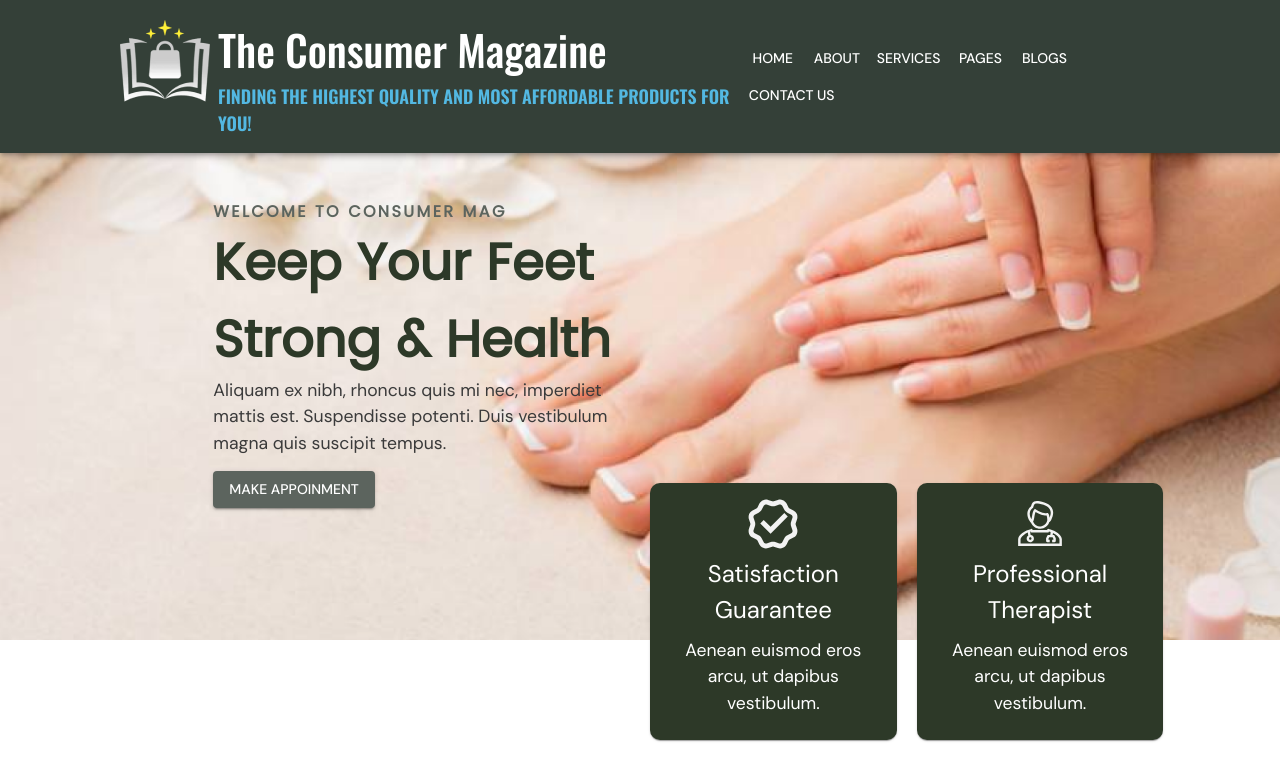
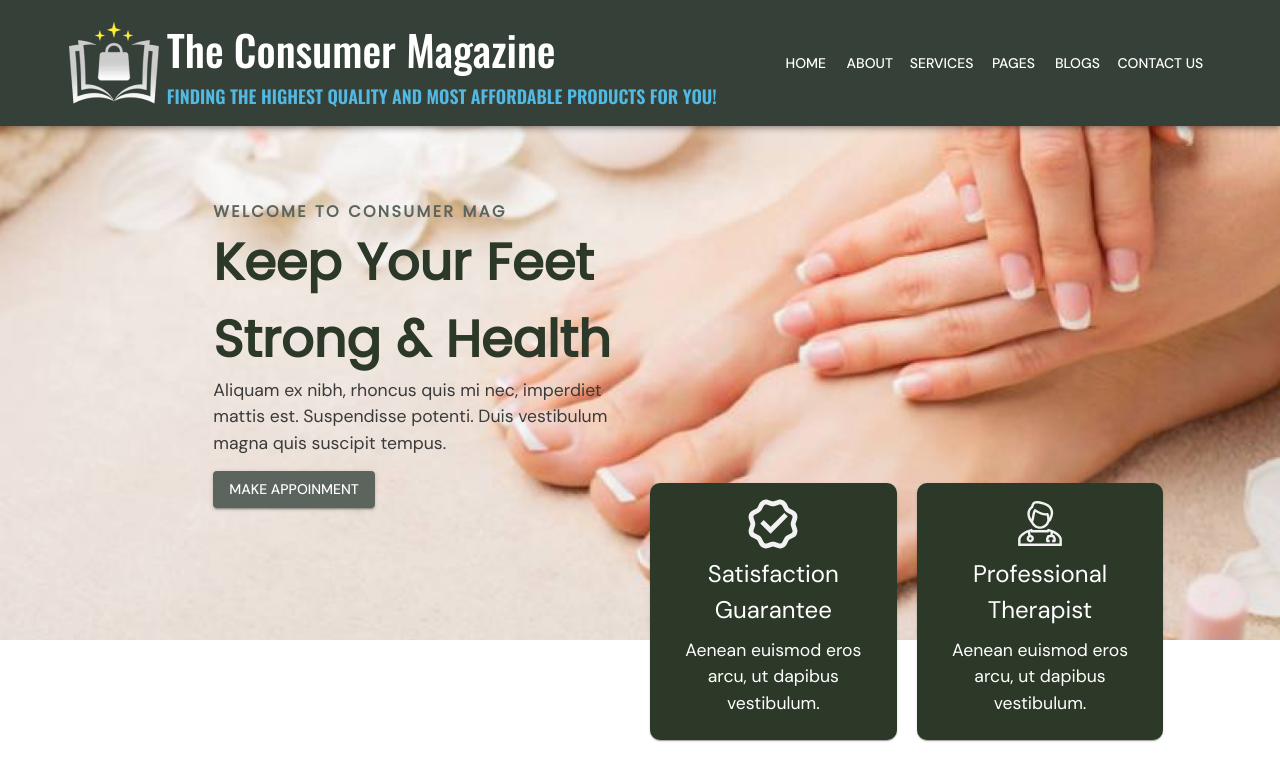
Before and after one commit to javadhaditaghi/funguss-presell, a React (Vite) app: page / in a window 1280 px wide. Shown: the top 780 px of the page. Built offline with nearby package versions, Linux system fonts and the light colour scheme.

Commit message:
Improve the styling

```diff
--- a/src/components/Nav/Appbar.jsx
+++ b/src/components/Nav/Appbar.jsx
@@ -15,6 +15,7 @@ import Toolbar from '@mui/material/Toolbar';
 import Typography from '@mui/material/Typography';
 import Button from '@mui/material/Button';
 import Main from '../main/mainPage';
+import CardMedia from '@mui/material/CardMedia';
 
 const drawerWidth = 240;
 const navItems = ['Home', 'About', 'Services', 'Pages', 'Blogs', 'Contact us'];
@@ -58,30 +59,38 @@ function DrawerAppBar(props) {
       <CssBaseline />
       <AppBar component="nav" >
         <Box >
-        <Toolbar sx={{ maxWidth:{md:"97%", lg:"85%", xl:"75%" }, m: "auto"}}>
+          <Toolbar sx={{ maxWidth: { md: "100%", lg: "93%", xl: "75%" }, m: "auto" }}>
+
+            <Box sx={{ flexGrow: 1, display: { xs: 'flex', md: 'flex' }, py: 2 }}>
+              <Box sx={{ display: "flex", flexDirection: "column", justifyContent: "center", alignItems: "center" }}>
+                <Box sx={{ mr: 1 }}>
+
+                  <CardMedia
+                    component="img"
+                    src="public/logo.png"
+                    alt="The Consumer Magazine"
+                    loading="lazy"
+                    sx={{ width: { xs: "40px", md: "auto" } }}
+                  />
+                </Box>
                 <IconButton
                   color="inherit"
                   aria-label="open drawer"
                   edge="start"
                   onClick={handleDrawerToggle}
-            sx={{ mr: 2, display: { md: 'none' } }}
+                  sx={{ display: { md: 'none' } }}
                 >
                   <MenuIcon />
                 </IconButton>
-          <Box sx={{ flexGrow: 1, display: { xs: 'none', md: 'flex' }, py:2 }}>
-          <Box sx={{mr: 1}}>
-          <img
 
-        src="public/logo.png"
-        alt="The Consumer Magazine"
-        loading="lazy"
-      />
               </Box>
+
+
               <Box>
                 <Typography
                   variant="h6"
                   component="div"
-            fontSize={42}
+                  sx={{ fontSize: { sm: 30, md: 42 } }}
                   fontFamily={"Oswald"}
                   fontWeiight={700}
 
@@ -100,7 +109,7 @@ function DrawerAppBar(props) {
             </Box>
           </Toolbar>
         </Box>
-      </AppBar>
+      </AppBar >
       <nav>
         <Drawer
           container={container}
@@ -121,7 +130,7 @@ function DrawerAppBar(props) {
       <Box component="main">
         <Main />
       </Box>
-    </Box>
+    </Box >
   );
 }
 
```
Lines whose indentation alone changed are shown as unchanged.
